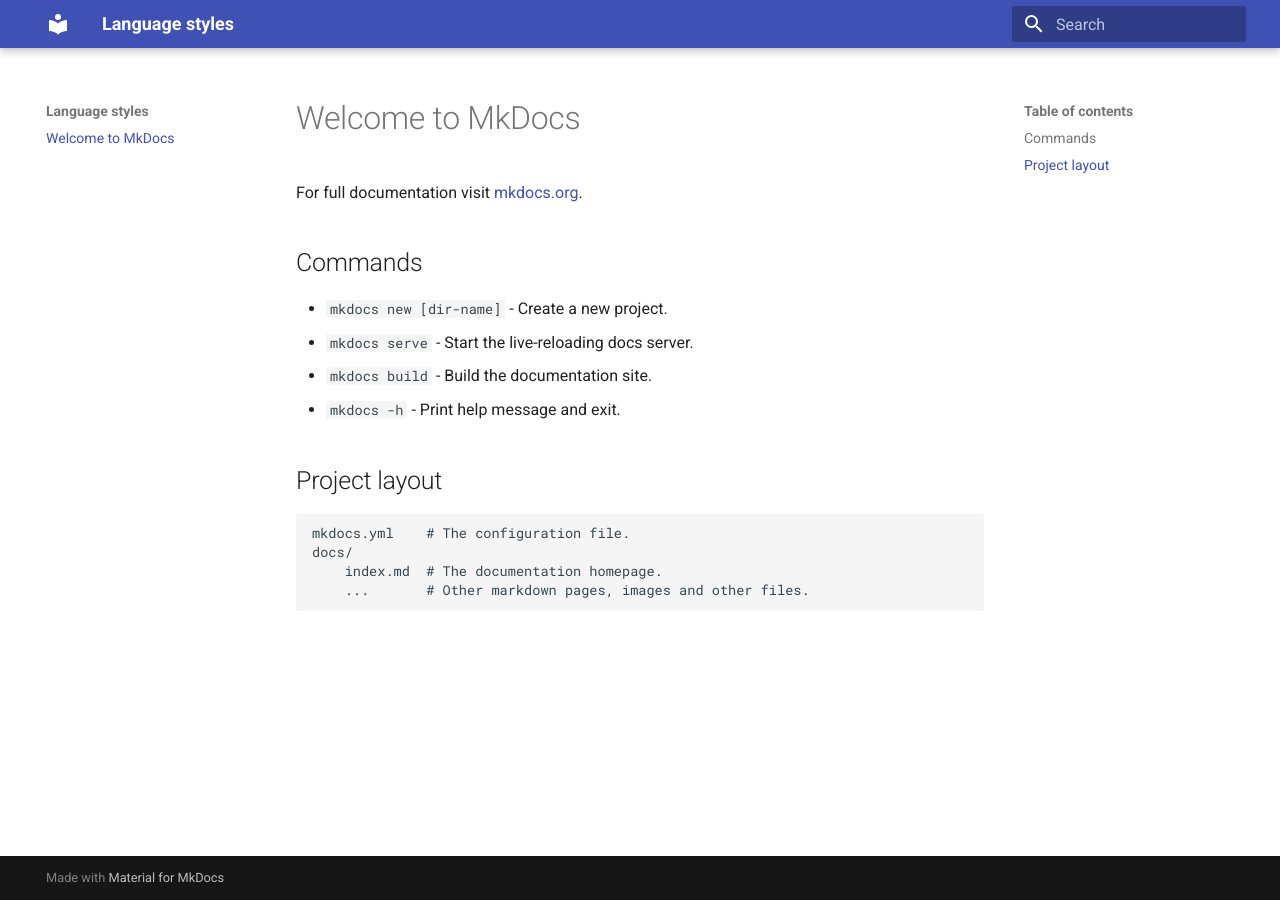
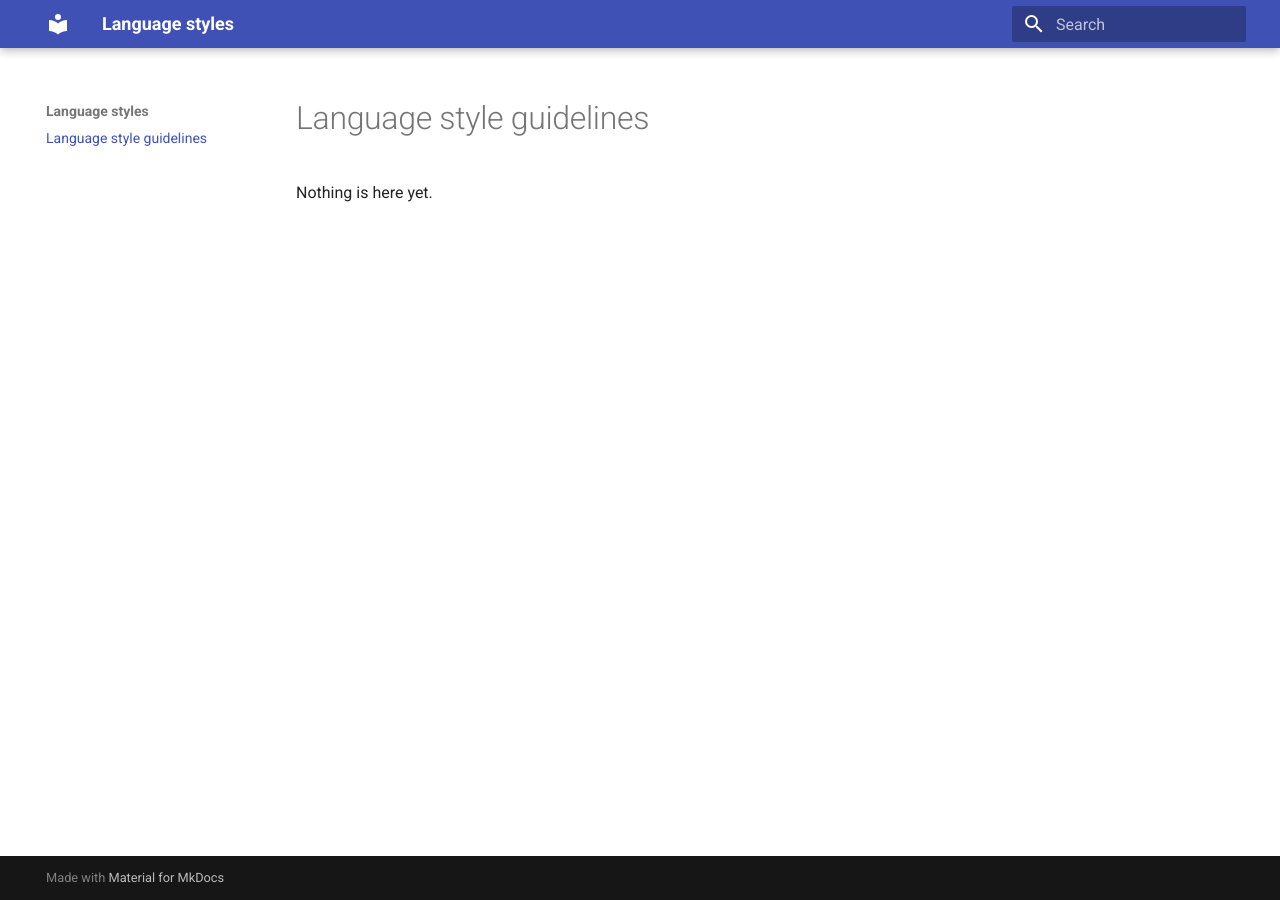
Before and after one commit to WNHS-Safety-and-Quality/language-styles, an MkDocs documentation site: the page built from docs/index.md, in a window 1280 px wide. Built offline with MkDocs 1.6.1 and Material for MkDocs 9.7.7, drawn with Linux system fonts in a browser that asks for light colours.

Commit message:
Cleaned home page

```diff
--- a/docs/index.md
+++ b/docs/index.md
@@ -1,17 +1,3 @@
-# Welcome to MkDocs
+# Language style guidelines
 
-For full documentation visit [mkdocs.org](https://www.mkdocs.org).
-
-## Commands
-
-* `mkdocs new [dir-name]` - Create a new project.
-* `mkdocs serve` - Start the live-reloading docs server.
-* `mkdocs build` - Build the documentation site.
-* `mkdocs -h` - Print help message and exit.
-
-## Project layout
-
-    mkdocs.yml    # The configuration file.
-    docs/
-        index.md  # The documentation homepage.
-        ...       # Other markdown pages, images and other files.
+Nothing is here yet.
```
